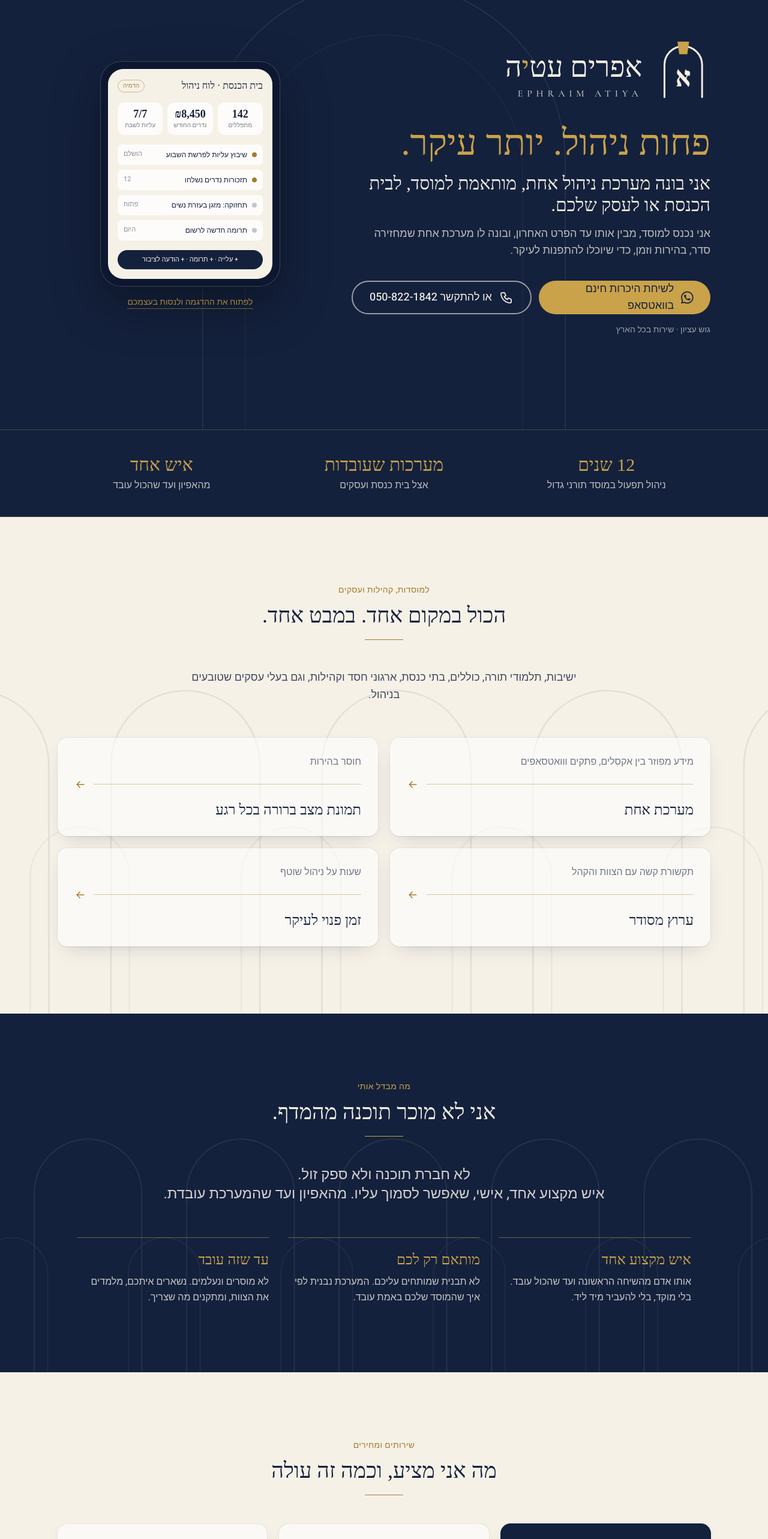
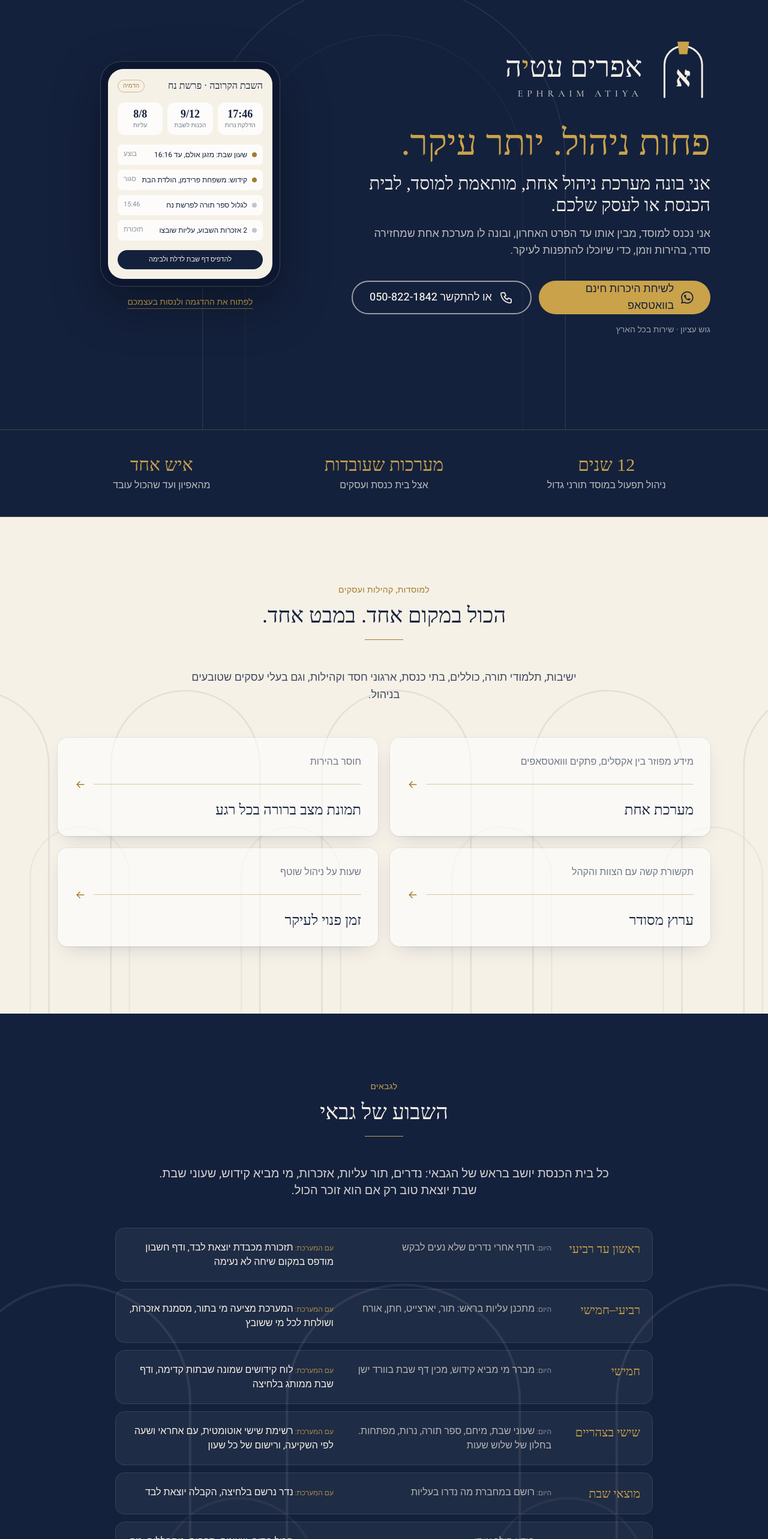
Before and after one commit to dj1234e123-hub/ephraim-atiya-landing, a React (Vite) app: page / in a window 1280 px wide. Shown: the part 84-2650 px from the top of the page at 60% size. Built offline with nearby package versions, Linux system fonts and the light colour scheme; a web font is replaced by a local one.

Commit message:
דף נחיתה: "השבוע של גבאי", הכאב וההבטחה "שבת מוכנה מראש", הדמיית מסך השבת, שאלה על טלפון כשר
Co-Authored-By: Claude Fable 5.1 <noreply@anthropic.com>
Claude-Session: https://claude.ai/code/session_01ChJp8Zp1ML66w8xJiBxwcb

```diff
--- a/src/App.tsx
+++ b/src/App.tsx
@@ -15,6 +15,7 @@ import {
   DEMO_URL,
   differentiator,
   facts,
+  gabbaiWeek,
   heroConcrete,
   PHONE_DISPLAY,
   PHONE_TEL,
@@ -43,6 +44,7 @@ export default function App() {
         <Hero />
         <Facts />
         <Promise />
+        <GabbaiWeek />
         <Differentiator />
         <Services />
         <Process />
@@ -174,6 +176,40 @@ function ArrowLeft({ className = "" }: { className?: string }) {
     <svg viewBox="0 0 24 24" className={className} fill="none" stroke="currentColor" strokeWidth="1.75" aria-hidden="true">
       <path d="M19 12H5M11 6l-6 6 6 6" strokeLinecap="round" strokeLinejoin="round" />
     </svg>
+  );
+}
+
+/* 2ב. השבוע של גבאי: הכאב האחד וההבטחה */
+function GabbaiWeek() {
+  return (
+    <Section tone="navy" id="gabbai" labelledBy="gabbai-title">
+      <Reveal className="mx-auto max-w-3xl text-center">
+        <Heading id="gabbai-title" eyebrow={gabbaiWeek.eyebrow} title={gabbaiWeek.title} tone="navy" />
+        <p className="text-lg leading-relaxed text-cream/85 sm:text-xl">{gabbaiWeek.intro}</p>
+      </Reveal>
+
+      <ol className="mx-auto mt-12 max-w-4xl space-y-3">
+        {gabbaiWeek.moments.map((m, i) => (
+          <Reveal as="li" key={m.when} delay={i * 80} className="grid gap-2 rounded-2xl border border-cream/10 bg-cream/5 p-5 sm:grid-cols-[8rem_1fr_1fr] sm:gap-5">
+            <p className="font-title text-xl text-gold">{m.when}</p>
+            <p className="text-cream/70"><span className="text-xs text-cream/50">היום: </span>{m.today}</p>
+            <p className="text-cream"><span className="text-xs text-gold/80">עם המערכת: </span>{m.system}</p>
+          </Reveal>
+        ))}
+      </ol>
+
+      <Reveal className="mx-auto mt-14 max-w-2xl text-center">
+        <p className="text-xl leading-relaxed text-cream/85 sm:text-2xl">{gabbaiWeek.pain}</p>
+        <p className="mt-3 font-title text-4xl text-gold sm:text-5xl">{gabbaiWeek.promise}</p>
+        <a
+          href={DEMO_URL}
+          className="btn-phone-cream mt-8 inline-flex"
+          onClick={() => track("demo_click", { location: "gabbai-week" })}
+        >
+          {gabbaiWeek.demoLabel}
+        </a>
+      </Reveal>
+    </Section>
   );
 }
 
--- a/src/components/Mockup.tsx
+++ b/src/components/Mockup.tsx
@@ -1,28 +1,28 @@
 /**
- * הדמיה של מסך מערכת (בית כנסת) בתוך טלפון. CSS בלבד, בצבעי המותג.
+ * הדמיה של מסך "השבת הקרובה" מהמערכת לבית כנסת, בתוך טלפון. CSS בלבד, בצבעי המותג.
  * המספרים הם הדמיה בלבד ומסומנים כך על המסך.
  */
 export function Mockup() {
   return (
-    <div className="mockup" aria-label="הדמיה של מערכת ניהול לבית כנסת בטלפון" role="img">
+    <div className="mockup" aria-label="הדמיה של מסך השבת הקרובה במערכת לבית כנסת" role="img">
       <div className="mockup-phone">
         <div className="mockup-screen">
           <div className="mockup-top">
-            <span className="mockup-title">בית הכנסת · לוח ניהול</span>
+            <span className="mockup-title">השבת הקרובה · פרשת נח</span>
             <span className="mockup-badge">הדמיה</span>
           </div>
           <div className="mockup-stats">
-            <div className="mockup-stat"><b>142</b><span>מתפללים</span></div>
-            <div className="mockup-stat"><b>₪8,450</b><span>נדרים החודש</span></div>
-            <div className="mockup-stat"><b>7/7</b><span>עליות לשבת</span></div>
+            <div className="mockup-stat"><b>17:46</b><span>הדלקת נרות</span></div>
+            <div className="mockup-stat"><b>9/12</b><span>הכנות לשבת</span></div>
+            <div className="mockup-stat"><b>8/8</b><span>עליות</span></div>
           </div>
           <ul className="mockup-list">
-            <li><i className="dot on" />שיבוץ עליות לפרשת השבוע<span>הושלם</span></li>
-            <li><i className="dot on" />תזכורות נדרים נשלחו<span>12</span></li>
-            <li><i className="dot" />תחזוקה: מזגן בעזרת נשים<span>פתוח</span></li>
-            <li><i className="dot" />תרומה חדשה לרשום<span>היום</span></li>
+            <li><i className="dot on" />שעון שבת: מזגן אולם, עד 16:16<span>בוצע</span></li>
+            <li><i className="dot on" />קידוש: משפחת פרידמן, הולדת הבת<span>סגור</span></li>
+            <li><i className="dot" />לגלול ספר תורה לפרשת נח<span>15:46</span></li>
+            <li><i className="dot" />2 אזכרות השבוע, עליות שובצו<span>תזכורת</span></li>
           </ul>
-          <div className="mockup-cta">+ עלייה · + תרומה · + הודעה לציבור</div>
+          <div className="mockup-cta">להדפיס דף שבת לדלת ולבימה</div>
         </div>
       </div>
     </div>
--- a/src/content.ts
+++ b/src/content.ts
@@ -70,7 +70,7 @@ export const services: Service[] = [
   },
   {
     title: "מערכת ניהול לבית כנסת",
-    desc: "מתפללים, תרומות ונדרים, עליות, חגים, תחזוקה.",
+    desc: "הכנות לשבת, עליות, נדרים, אזכרות, קידוש, שעוני שבת, והדפסות ממותגות לדלת ולבימה.",
     price: "החל מ-6,000 ₪",
   },
   {
@@ -176,6 +176,10 @@ export const faq = [
     a: "אתם, ישירות לספק הענן, על חשבון שנפתח על שמכם. לרוב מדובר בסכום חודשי קטן, והוא מופיע במפורש בהצעת המחיר.",
   },
   {
+    q: "הגבאי שלנו עם טלפון כשר. זה מתאים?",
+    a: "כן. המערכת מדפיסה דף שבת ולוחות לדלת, שולחת תזכורות גם ב-SMS, ומי שרוצה עובד מהמחשב. היא נבנית לפי איך שבית הכנסת שלכם עובד, לא להפך.",
+  },
+  {
     q: "המערכת עובדת מהטלפון?",
     a: "כן. היא נבנית קודם כול לטלפון, כי שם מנהלים ביום-יום. גם במחשב, כמובן.",
   },
@@ -206,3 +210,24 @@ export const dayAfter = {
     "המערכת רצה על שירותי ענן שנפתחים על שמכם. עלות השרת, לרוב קטנה, משולמת ישירות לספק ואינה כלולה במחיר הבנייה.",
   termsLabel: "תנאי המסירה המלאים",
 };
+
+/**
+ * השבוע של גבאי: שישה רגעים שכל גבאי מכיר, ומה המערכת עושה בכל אחד.
+ * הכאב האחד: הכול תלוי בזיכרון של אדם אחד. ההבטחה: שבת מוכנה מראש.
+ */
+export const gabbaiWeek = {
+  eyebrow: "לגבאים",
+  title: "השבוע של גבאי",
+  intro: "כל בית הכנסת יושב בראש של הגבאי: נדרים, תור עליות, אזכרות, מי מביא קידוש, שעוני שבת. שבת יוצאת טוב רק אם הוא זוכר הכול.",
+  moments: [
+    { when: "ראשון עד רביעי", today: "רודף אחרי נדרים שלא נעים לבקש", system: "תזכורת מכבדת יוצאת לבד, ודף חשבון מודפס במקום שיחה לא נעימה" },
+    { when: "רביעי–חמישי", today: "מתכנן עליות בראש: תור, יארצייט, חתן, אורח", system: "המערכת מציעה מי בתור, מסמנת אזכרות, ושולחת לכל מי ששובץ" },
+    { when: "חמישי", today: "מברר מי מביא קידוש, מכין דף שבת בוורד ישן", system: "לוח קידושים שמונה שבתות קדימה, ודף שבת ממותג בלחיצה" },
+    { when: "שישי בצהריים", today: "שעוני שבת, מיחם, ספר תורה, נרות, מפתחות. בחלון של שלוש שעות", system: "רשימת שישי אוטומטית, עם אחראי ושעה לפי השקיעה, ורישום של כל שעון" },
+    { when: "מוצאי שבת", today: "רושם במחברת מה נדרו בעליות", system: "נדר נרשם בלחיצה, הקבלה יוצאת לבד" },
+    { when: "כשהגבאי מתחלף", today: "הידע הולך איתו", system: "הכול כתוב: שעונים, ספקים, מתפללים, מה נעשה כל שבוע" },
+  ],
+  pain: "הכאב הוא לא תוכנה. הוא שאדם אחד מחזיק הכול בראש.",
+  promise: "שבת מוכנה מראש.",
+  demoLabel: "לראות את זה בהדגמה החיה",
+};
```
Also changed, not shown: 1 other file (tests, documents, lock files or other folders).
